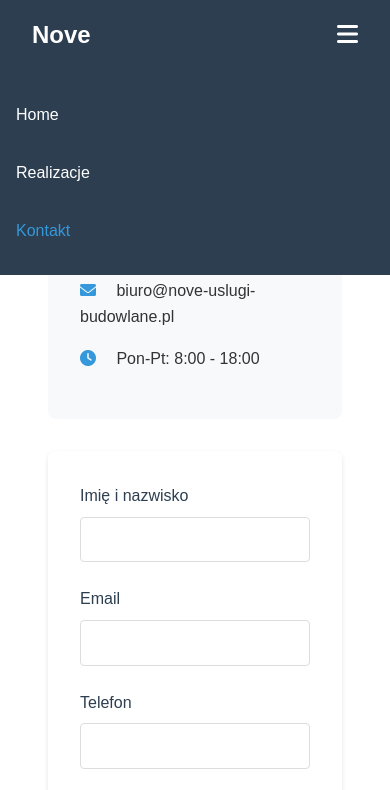
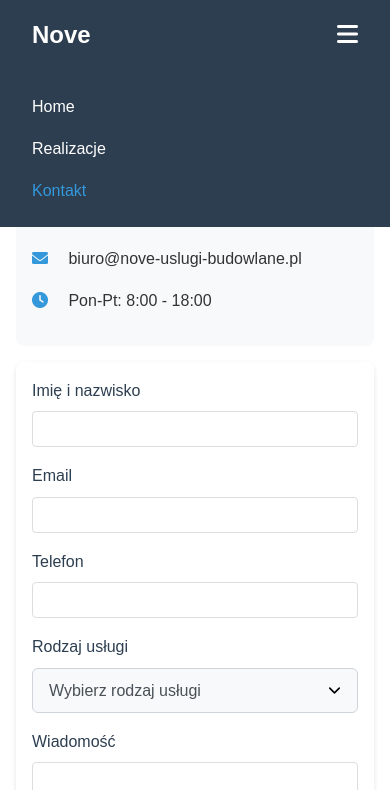
Before and after one commit to PiotrJozefowski/Nove, a website: page public/kontakt.html in a window 390 px wide. Both pictures are taken after a click on the element 347 px from the left and 35 px from the top of the page. Shown: the top 790 px of the page. Drawn offline with Linux system fonts and the light colour scheme.

Commit message:
GLOBAL - styles changed

```diff
--- a/public/css/style.css
+++ b/public/css/style.css
@@ -398,9 +398,9 @@ footer {
         top: 100%;
         left: 0;
         right: 0;
-        background: #2c3e50;
+        background-color: #2c3e50;
         flex-direction: column;
-        padding: 1rem;
+        padding: 1rem 0;
     }
 
     .nav-links.active {
@@ -408,23 +408,56 @@ footer {
     }
 
     .nav-links li {
-        margin: 1rem 0;
+        margin: 0;
+        padding: 0.5rem 2rem;
     }
 
-    .contact-container {
-        grid-template-columns: 1fr;
+    main {
+        padding: 1rem;
+    }
+
+    .hero {
+        margin: -1rem -1rem 1rem -1rem;
     }
 
     .hero h1 {
         font-size: 2rem;
     }
 
+    .hero p {
+        font-size: 1rem;
+    }
+
+    .features-grid {
+        grid-template-columns: 1fr;
+        gap: 1rem;
+    }
+
     .projects-grid {
         grid-template-columns: 1fr;
+        gap: 1rem;
     }
 
-    .project-card {
-        margin-bottom: 2rem;
+    .contact-container {
+        grid-template-columns: 1fr;
+        gap: 1rem;
+        padding: 0;
+    }
+
+    .contact-info, .contact-form {
+        padding: 1rem;
+    }
+
+    .form-group {
+        margin-bottom: 1rem;
+    }
+
+    .form-group input, .form-group textarea {
+        padding: 0.5rem;
+    }
+
+    .submit-btn {
+        padding: 0.5rem 1rem;
     }
 }
 
--- a/public/js/realizacje.js
+++ b/public/js/realizacje.js
@@ -18,9 +18,8 @@ document.addEventListener('DOMContentLoaded', async () => {
             const projectCard = document.createElement('div');
             projectCard.className = 'project-card';
 
-            // Dodawanie animacji AOS
+            // Dodawanie animacji AOS bez opóźnienia
             projectCard.setAttribute('data-aos', 'fade-up');
-            projectCard.setAttribute('data-aos-delay', (index * 100 + 300).toString());
 
             // Tworzenie sekcji ze zdjęciami
             const projectImages = document.createElement('div');
```
